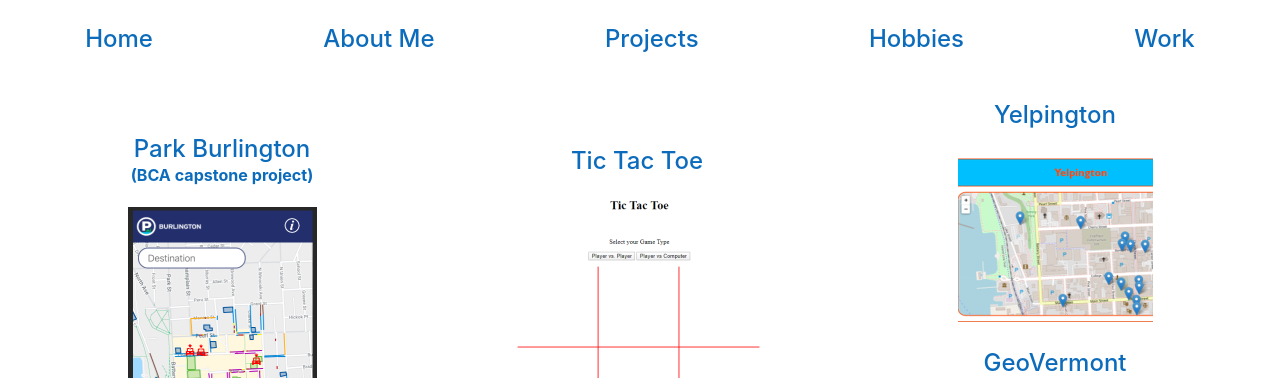
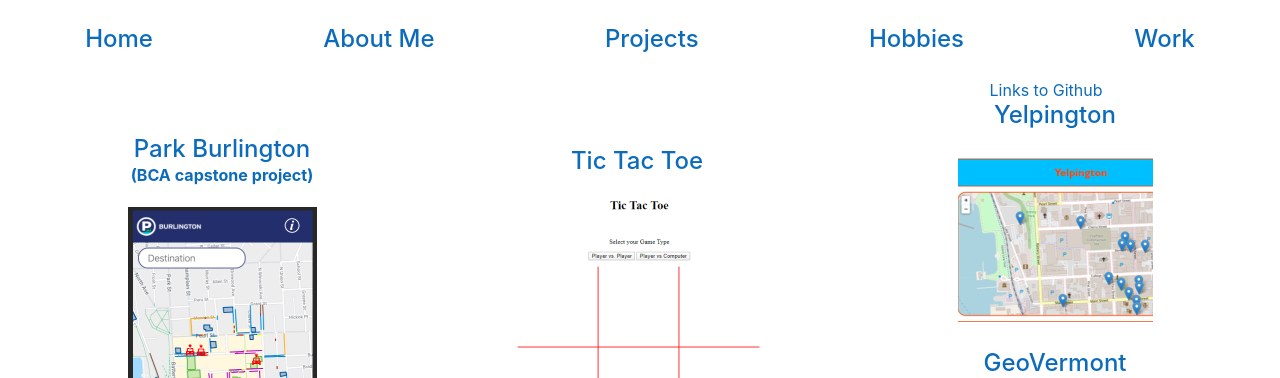
Before and after one commit to foxflyer40/Michael-Muzzy-portfolio, a React (Create React App) app in the folder client/: page /projects in a window 1280 px wide. Shown: the top 378 px of the page. Built offline with nearby package versions, Linux system fonts and the light colour scheme.

Commit message:
Update Projects.js

```diff
--- a/client/src/Projects.js
+++ b/client/src/Projects.js
@@ -51,7 +51,7 @@
 
             <div id='githubWork'>
 
-               <label>
+               <label>Links to Github
                   <div className='projectLabel'>
                      Yelpington
                <br />
```
